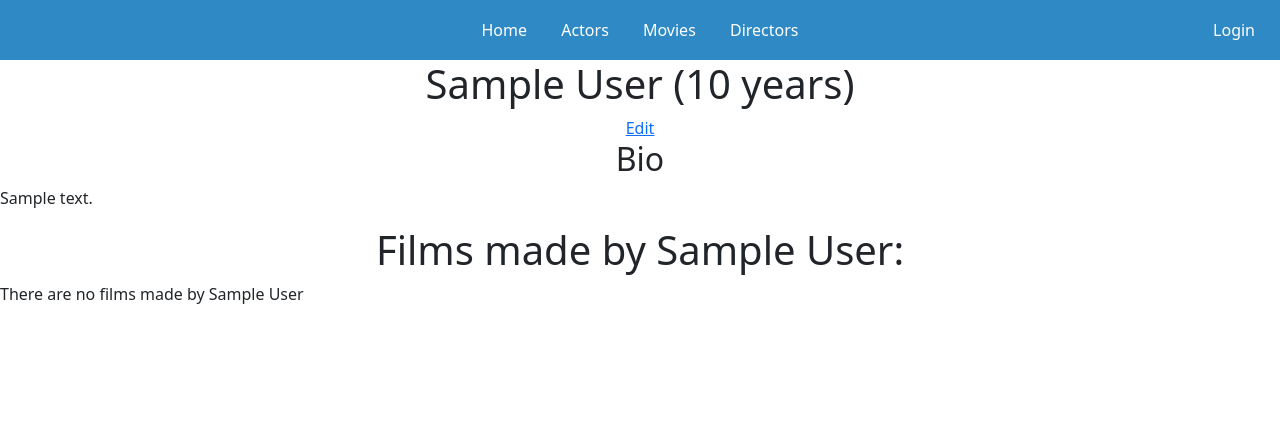
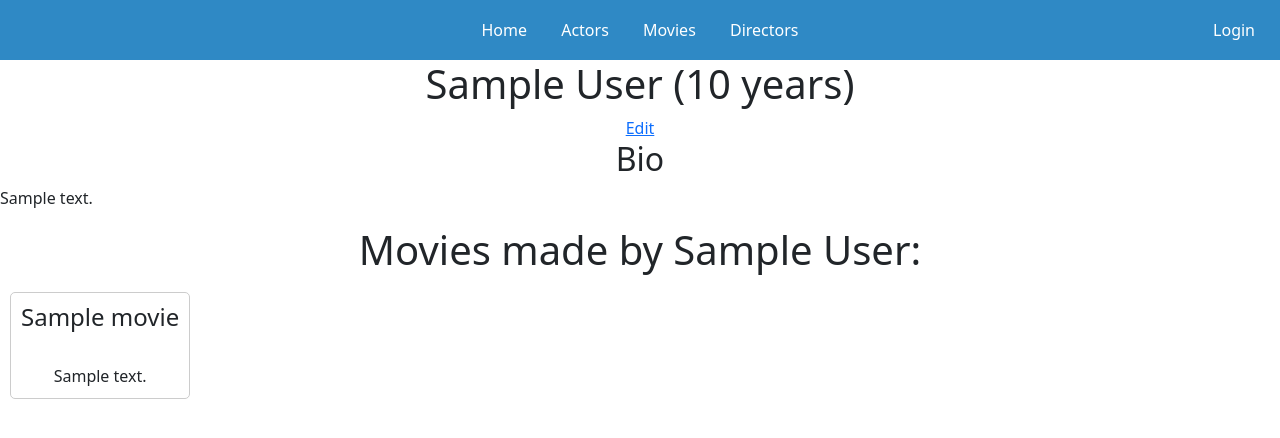
Before and after one commit to Yuruch/movie-site, a Django app: page /directors/1/ in a window 1280 px wide. Shown: the top 438 px of the page. Run offline with Django 5.2, Linux system fonts and the light colour scheme; tables that the repository leaves empty hold one stand-in row (values such as "Sample post").

Commit message:
refactor: replace films with movies

```diff
--- a/movie/forms.py
+++ b/movie/forms.py
@@ -5,7 +5,7 @@ from movie.models import Actor, Movie, Director
 
 
 class ActorForm(forms.ModelForm):
-    films = forms.ModelMultipleChoiceField(
+    movies = forms.ModelMultipleChoiceField(
         queryset=Movie.objects.all(),
         widget=forms.CheckboxSelectMultiple,
     )
@@ -24,7 +24,7 @@ class DirectorForm(forms.ModelForm):
 
     class Meta:
         model = Director
-        fields = "__all__"
+        fields = ["bio", "first_name", "last_name", "age", "movies"]
 
 
 class MovieForm(forms.ModelForm):
--- a/movie/models.py
+++ b/movie/models.py
@@ -76,7 +76,7 @@ class Movie(models.Model):
 
 class User(AbstractUser):
     # profile_pic = models.ImageField()
-    favourite_films = models.ManyToManyField(
+    favourite_movies = models.ManyToManyField(
         Movie,
         related_name="users",
         blank=True
--- a/movie/views.py
+++ b/movie/views.py
@@ -82,7 +82,7 @@ class DirectorCreateView(generic.CreateView):
 
     def form_valid(self, form):
         response = super().form_valid(form)
-        self.object.movies.set(form.cleaned_data["movies"])
+        self.object.movies.set(form.cleaned_data['movies'])
         return response
 
 
@@ -93,7 +93,9 @@ class DirectorUpdateView(generic.UpdateView):
 
     def form_valid(self, form):
         response = super().form_valid(form)
-        self.object.movies.set(form.cleaned_data["movies"])
+        movies = form.cleaned_data.get('movies')
+        if movies:
+            self.object.movies.set(movies)
         return response
 
 
--- a/templates/movie/actor_detail.html
+++ b/templates/movie/actor_detail.html
@@ -7,17 +7,17 @@
   </div>
   <p>{{ actor.bio }}</p>
   <div class="centered-heading">
-    <h1>Films with {{ actor.first_name }} {{ actor.last_name }}:</h1>
+    <h1>Movies with {{ actor.first_name }} {{ actor.last_name }}:</h1>
   </div>
   <ul class="item-list">
-    {% for movie in actor.films.all %}
+    {% for movie in actor.movies.all %}
         <li class="item" onclick="window.location.href='/movie/{{ movie.id }}';">
           <h4>{{ movie.title }}</h4>
           <br>
           {{ movie.description }}
         </li>
     {% empty %}
-      <p>There are no films with {{ actor.first_name }} {{ actor.last_name }}</p>
+      <p>There are no movies with {{ actor.first_name }} {{ actor.last_name }}</p>
     {% endfor %}
   </ul>
 {% endblock %}
--- a/templates/movie/director_detail.html
+++ b/templates/movie/director_detail.html
@@ -7,17 +7,17 @@
   </div>
   <p>{{ director.bio }}</p>
   <div class="centered-heading">
-    <h1>Films made by {{ director.first_name }} {{ director.last_name }}:</h1>
+    <h1>Movies made by {{ director.first_name }} {{ director.last_name }}:</h1>
   </div>
   <ul class="item-list">
-    {% for movie in director.films.all %}
+    {% for movie in director.movies.all %}
         <li class="item" onclick="window.location.href='/movie/{{ movie.id }}';">
           <h4>{{ movie.title }}</h4>
           <br>
           {{ movie.description }}
         </li>
     {% empty %}
-      <p>There are no films made by {{ director.first_name }} {{ director.last_name }}</p>
+      <p>There are no movies made by {{ director.first_name }} {{ director.last_name }}</p>
     {% endfor %}
   </ul>
 {% endblock %}
--- a/templates/movie/director_form.html
+++ b/templates/movie/director_form.html
@@ -6,6 +6,6 @@
     {% csrf_token %}
     {{ form.as_p }}
 
-    <input type="submit" value="Submit" class="btn btn-primary">
+    <input type="submit" value="Submit">
   </form>
 {% endblock %}
```
Also changed, not shown: movie/migrations/0006_rename_favourite_films_user_favourite_movies.py (added).
